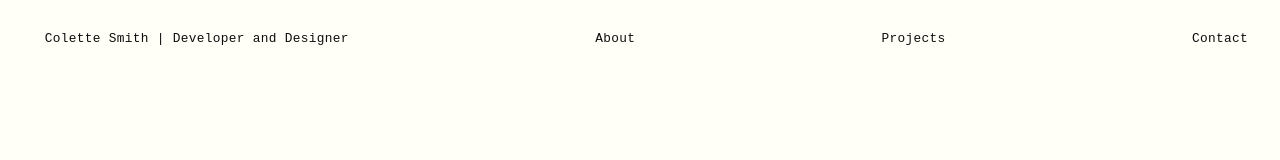
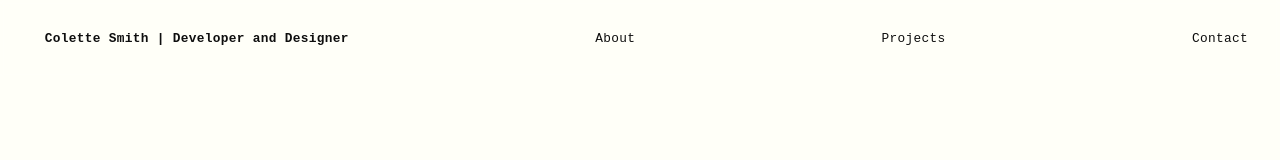
Before and after one commit to Letwah/colette-portfolio, a React (Vite) app: page / in a window 1280 px wide. Shown: the top 160 px of the page. Built offline with nearby package versions, Linux system fonts and the light colour scheme; a web font is replaced by a local one.

Commit message:
took hover pseudo off title

```diff
--- a/src/components/Header.jsx
+++ b/src/components/Header.jsx
@@ -37,9 +37,10 @@ const Header = () => {
       {windowWidth > 768 || (!burgerOpen && windowWidth > 768) ? (
         <div>
           <ul className="navigation">
-            <li>
-              <Link to="/home">Colette Smith | Developer and Designer</Link>
-            </li>
+            <Link className="title" to="/home">
+              Colette Smith | Developer and Designer
+            </Link>
+
             <li>
               <Link to="/about">About</Link>
             </li>
--- a/src/components/header/header.css
+++ b/src/components/header/header.css
@@ -61,13 +61,23 @@ nav ul {
   display: flex;
   /* gap: 1.9rem; */
   justify-content: space-between;
-
+  align-items: center;
   flex-direction: row;
   width: 94vw;
 }
 
 nav ul li {
   font-weight: 500;
+}
+
+nav a.title {
+  font-weight: 700;
+}
+
+nav a.title:hover::after,
+nav a.title:focus::after {
+  transform: translate3d(-100%, 0, 0);
+  opacity: 0;
 }
 
 /* Default styles for larger screens */
```
